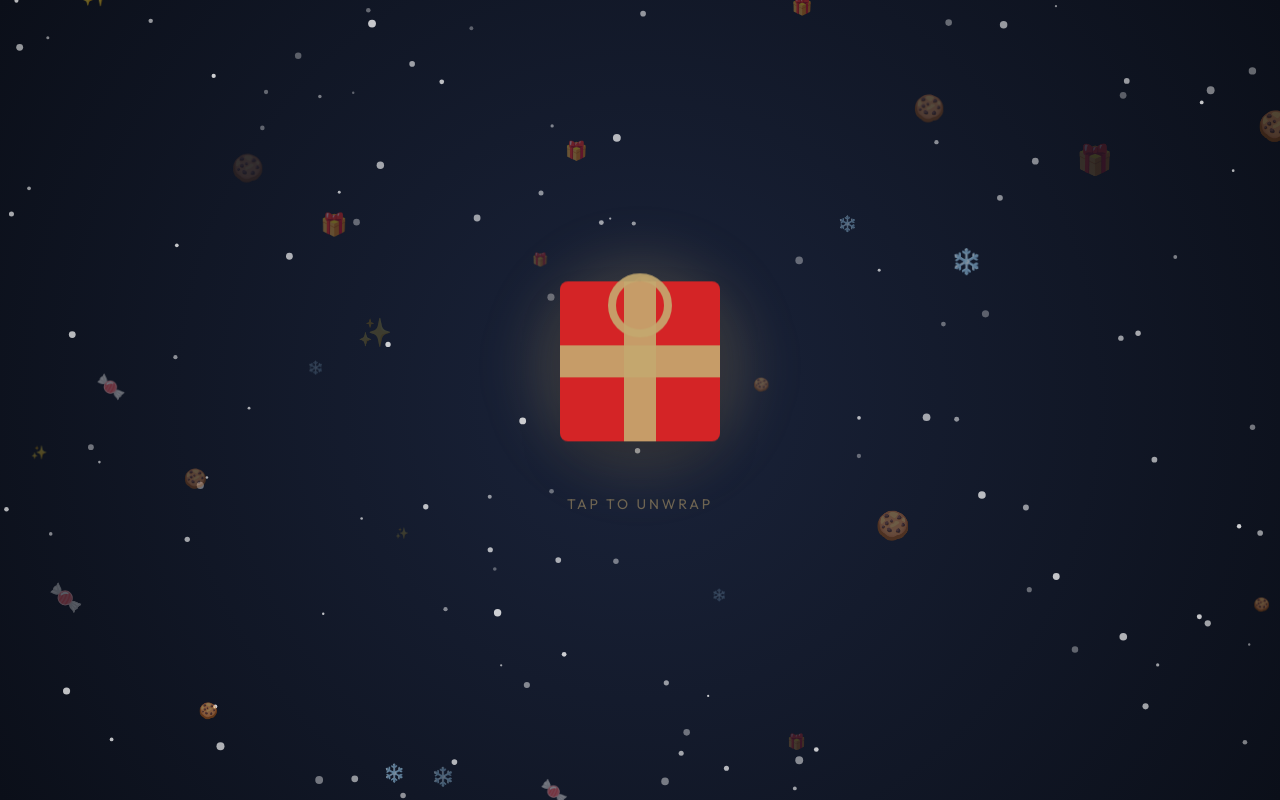
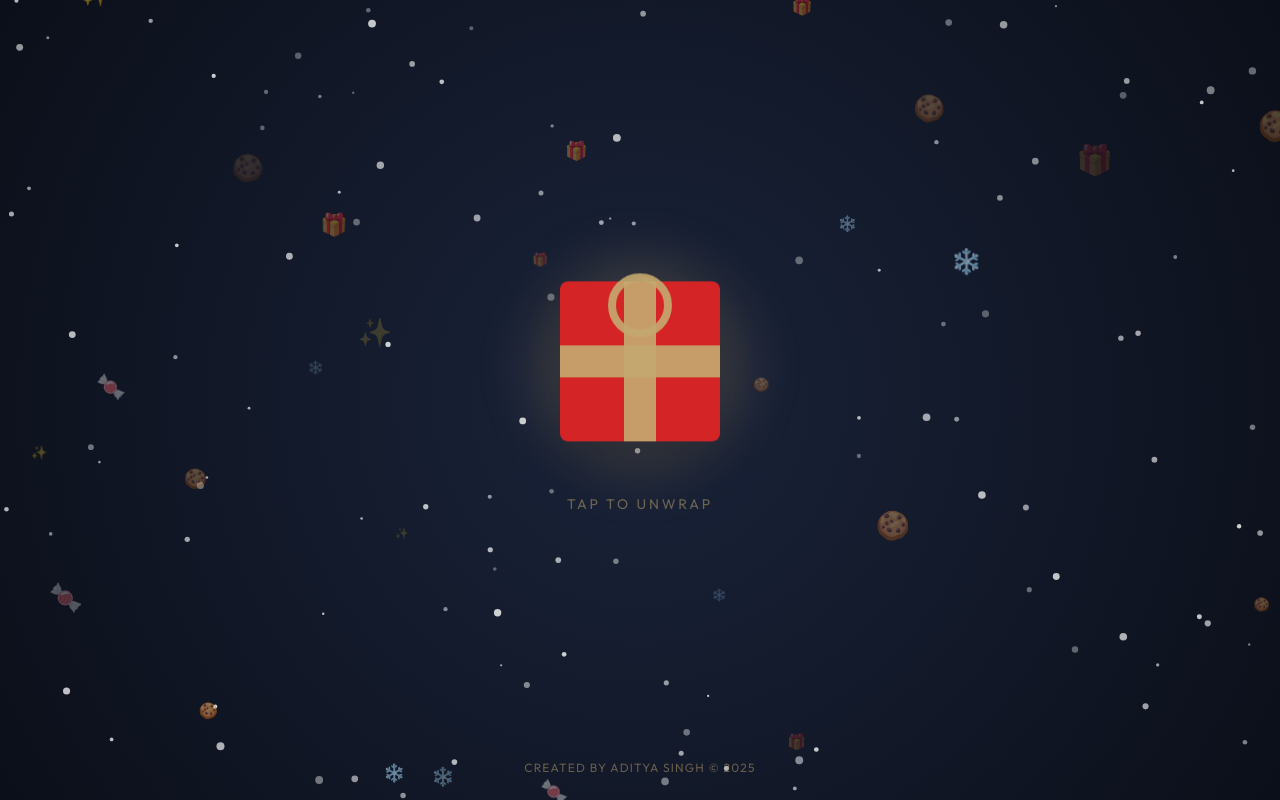
Before and after one commit to Aditya-2011-prog/Christmas-project, a plain HTML site: page index.html in a window 1280 px wide. Drawn offline with nearby package versions, Linux system fonts and the light colour scheme; a web font is replaced by a local one.

Commit message:
Add footer credit with creator information

```diff
--- a/index.html
+++ b/index.html
@@ -150,6 +150,12 @@
                 class="px-8 py-3 border border-christmas-gold/30 rounded-full text-christmas-gold hover:bg-christmas-gold hover:text-christmas-dark transition-all duration-300 font-sans tracking-widest text-sm uppercase">Replay</button>
         </div>
 
+        <!-- Footer Credit -->
+        <div
+            class="absolute bottom-6 w-full text-center z-40 opacity-60 font-sans text-xs tracking-widest text-christmas-gold/80 uppercase">
+            Created by Aditya Singh &copy; 2025
+        </div>
+
     </div>
 
     <!-- Music -->
```
